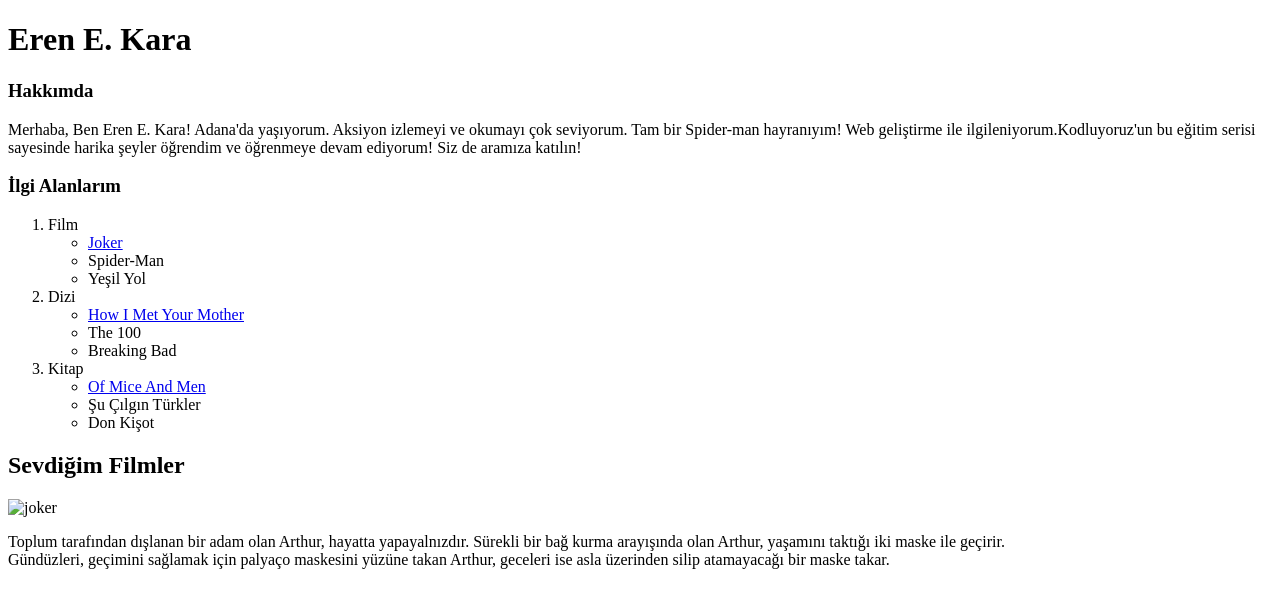
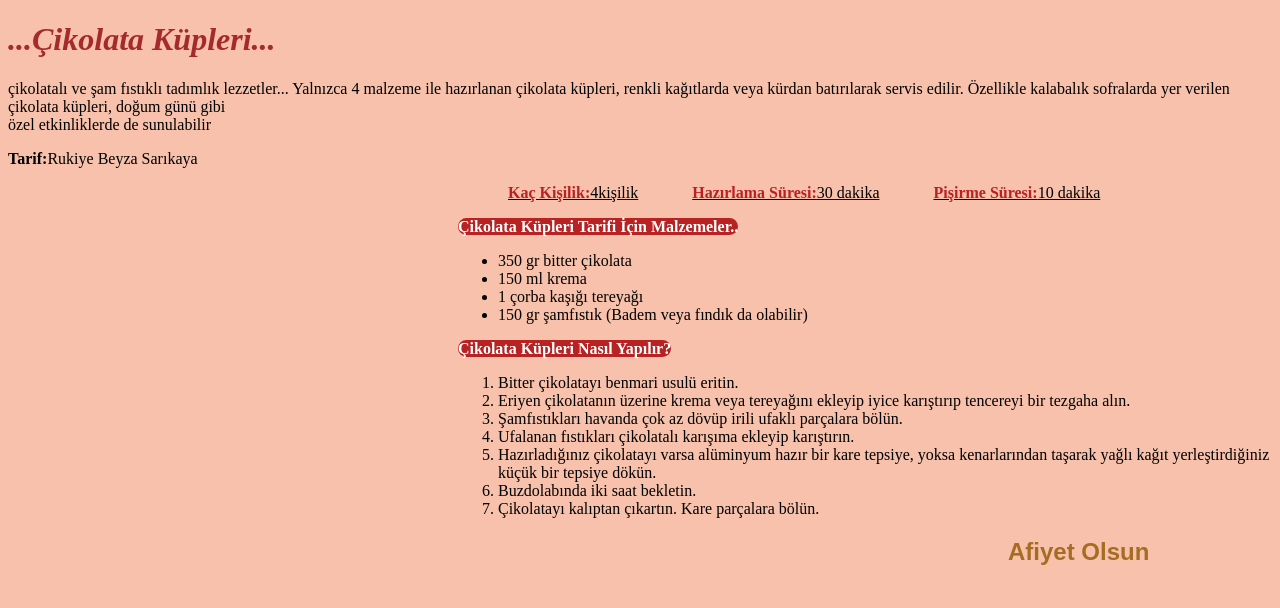
Before and after one commit to WebDevEren/MyWeb, a plain HTML site: page index.html in a window 1280 px wide. Drawn offline with Linux system fonts and the light colour scheme.

Commit message:
index changed

```diff
--- a/index.html
+++ b/index.html
@@ -5,64 +5,91 @@
     <meta charset="UTF-8">
     <meta http-equiv="X-UA-Compatible" content="IE=edge">
     <meta name="viewport" content="width=device-width, initial-scale=1.0">
-    <title>MyWeb</title>
+    <title>Document</title>
+    <style>
+        body {
+            background-color: rgb(247, 193, 171);
+        }
+
+        #header h1 {
+            color: brown;
+        }
+
+        #content {
+            margin-left: 450px;
+        }
+
+        #content p {
+            display: inline-block;
+            text-decoration: underline;
+            margin-left: 50px;
+        }
+
+        #recipe h4 {
+            background-color: rgb(184, 34, 34);
+            display: inline;
+            border-radius: 10px;
+            color: white;
+        }
+
+        #foot {
+            margin-left: 1000px;
+        }
+
+        #foot h2 {
+            font-family: sans-serif;
+            color: rgb(165, 109, 35);
+        }
+
+        #content b {
+            color: rgb(184, 34, 34);
+        }
+    </style>
 </head>
 
 <body>
-    <header>
-        <h1>Eren E. Kara</h1>
-        <h3>Hakkımda</h3>
+    <header id="header">
+        <h1>
+            <i>...Çikolata Küpleri...</i>
+        </h1>
         <p>
-            Merhaba, Ben Eren E. Kara! Adana'da yaşıyorum. Aksiyon izlemeyi ve okumayı çok seviyorum. Tam bir Spider-man
-            hayranıyım! Web geliştirme ile ilgileniyorum.Kodluyoruz'un bu eğitim serisi sayesinde harika şeyler öğrendim
-            ve öğrenmeye devam ediyorum! Siz de aramıza katılın!
+            çikolatalı ve şam fıstıklı tadımlık lezzetler... Yalnızca 4 malzeme ile hazırlanan çikolata küpleri, renkli
+            kağıtlarda veya kürdan batırılarak servis edilir. Özellikle kalabalık sofralarda yer verilen çikolata
+            küpleri, doğum günü gibi <br> özel etkinliklerde de sunulabilir
         </p>
+        <b>Tarif:</b>Rukiye Beyza Sarıkaya
     </header>
-    <main>
-        <h3>İlgi Alanlarım</h3>
-        <ol>
-            <li>
-                Film
-            </li>
+    <main id="content">
+        <header>
+            <p><b>Kaç Kişilik:</b>4kişilik</p>
+            <p><b>Hazırlama Süresi:</b>30 dakika</p>
+            <p><b>Pişirme Süresi:</b>10 dakika</p>
+        </header>
+        <article id="recipe">
+            <h4>Çikolata Küpleri Tarifi İçin Malzemeler..</h4>
             <ul>
-                <li>
-                    <a href="https://www.beyazperde.com/filmler/film-258374/" target="_blank">Joker</a>
-                </li>
-                <li>Spider-Man</li>
-                <li>Yeşil Yol</li>
+                <li>350 gr bitter çikolata</li>
+                <li>150 ml krema</li>
+                <li>1 çorba kaşığı tereyağı</li>
+                <li>150 gr şamfıstık (Badem veya fındık da olabilir)</li>
             </ul>
-            <li>
-                Dizi
-            </li>
-            <ul>
-                <li>
-                    <a href="https://www.dizibox.tv/diziler/how-i-met-your-mother-izle/" target="_blank">How I Met Your
-                        Mother</a>
-                </li>
-                <li>The 100</li>
-                <li>Breaking Bad</li>
-            </ul>
-            <li>
-                Kitap
-            </li>
-            <ul>
-                <li>
-                    <a href="https://www.goodreads.com/book/show/890.Of_Mice_and_Men" target="_blank">Of Mice And
-                        Men</a>
-                </li>
-                <li>Şu Çılgın Türkler</li>
-                <li>Don Kişot</li>
-            </ul>
-        </ol>
-        <h2>Sevdiğim Filmler</h2>
-        <nav>
-            <img src="fotos/joker.png" alt="joker" title="Joker 2019" width="300">
-        </nav>
-        <p>Toplum tarafından dışlanan bir adam olan Arthur, hayatta yapayalnızdır. Sürekli bir bağ kurma arayışında olan
-            Arthur, yaşamını taktığı iki maske ile geçirir. <br> Gündüzleri, geçimini sağlamak için palyaço maskesini
-            yüzüne
-            takan Arthur, geceleri ise asla üzerinden silip atamayacağı bir maske takar.</p>
+            <h4>Çikolata Küpleri Nasıl Yapılır?</h4>
+            <ol>
+                <li> Bitter çikolatayı benmari usulü eritin.</li>
+                <li> Eriyen çikolatanın üzerine krema veya tereyağını ekleyip iyice karıştırıp tencereyi bir tezgaha
+                    alın.</li>
+                <li> Şamfıstıkları havanda çok az dövüp irili ufaklı parçalara bölün.</li>
+                <li> Ufalanan fıstıkları çikolatalı karışıma ekleyip karıştırın.</li>
+                <li> Hazırladığınız çikolatayı varsa alüminyum hazır bir kare tepsiye, yoksa kenarlarından taşarak yağlı
+                    kağıt yerleştirdiğiniz küçük bir tepsiye dökün.</li>
+                <li> Buzdolabında iki saat bekletin.</li>
+                <li> Çikolatayı kalıptan çıkartın. Kare parçalara bölün.</li>
+            </ol>
+        </article>
     </main>
+    <footer id="foot">
+        <h2>Afiyet Olsun</h2>
+    </footer>
 </body>
 
 </html>
```
